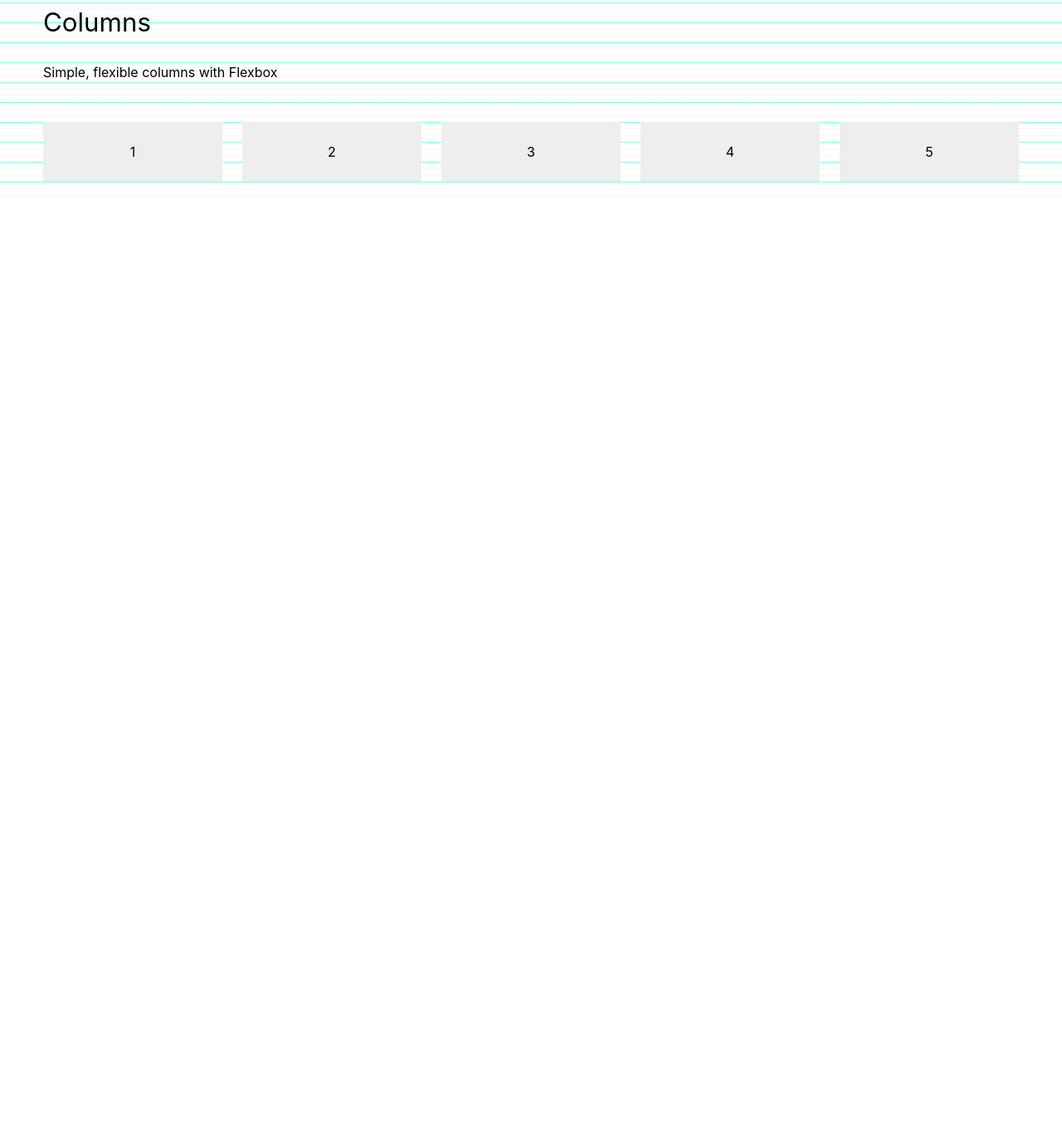
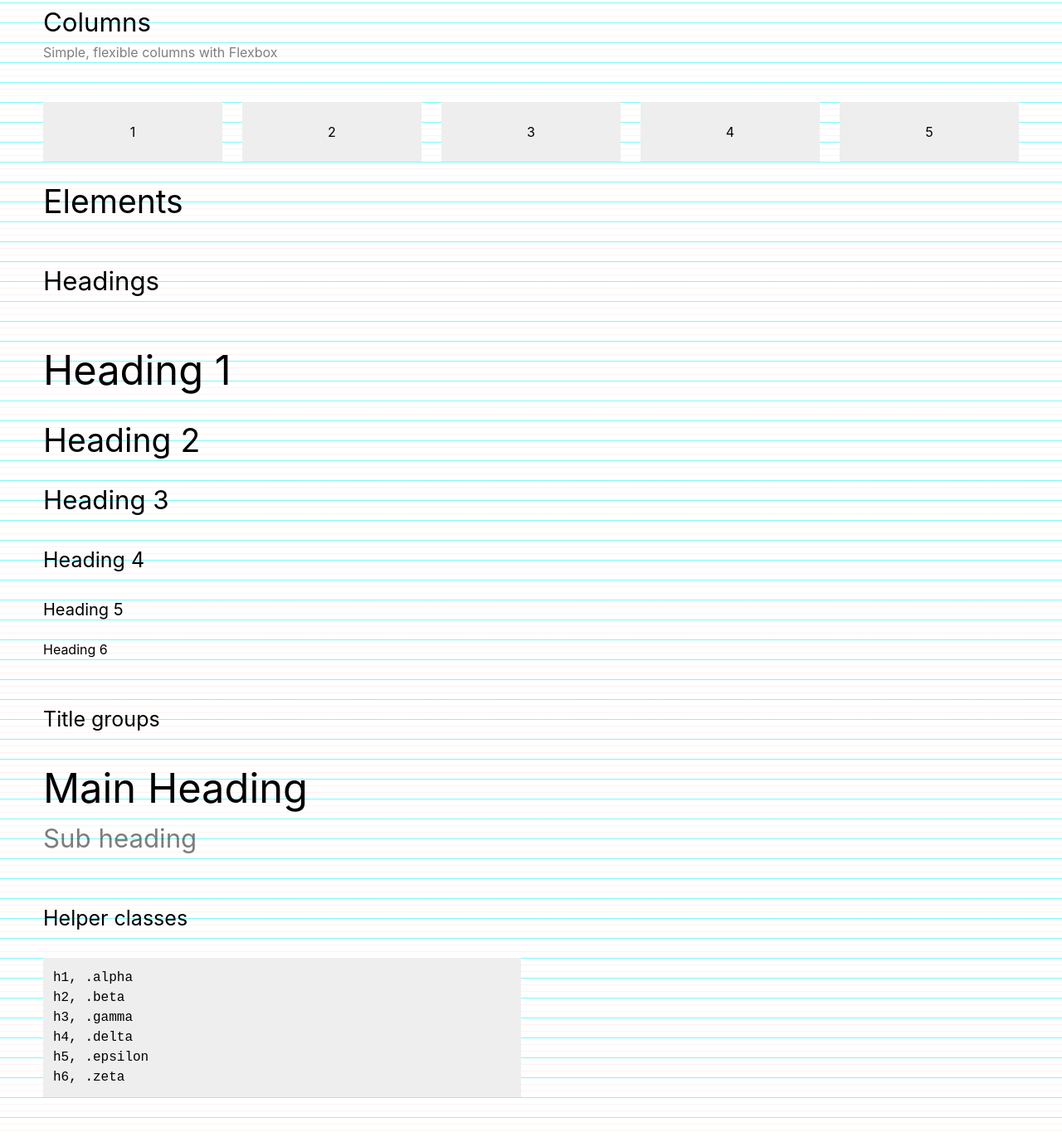
Before and after one commit to jjgrainger/Backpack, a website: page docs/index.html in a window 1280 px wide. Shown: the part 789-2160 px from the top of the page at 83% size. Before the commit the page ends 1032 px from the top, so only its background shows below. Drawn offline with Linux system fonts and the light colour scheme.

Commit message:
add headings titles to docs

```diff
--- a/docs/index.html
+++ b/docs/index.html
@@ -17,8 +17,10 @@
         <div class="container">
             <div class="columns">
                 <div class="column">
-                    <h1>Backpack</h1>
-                    <p class="subtitle">A personal frontend framework</p>
+                    <div class="titles">
+                        <h1 class="title">Backpack</h1>
+                        <p class="subtitle gamma">A personal frontend framework</p>
+                    </div>
                 </div>
             </div>
         </div>
@@ -29,8 +31,10 @@
             <div class="container">
                 <div class="columns">
                     <div class="column">
-                        <h2>Layout</h2>
-                        <p class="subtitle">Create flexible layouts quickly</p>
+                        <div class="titles">
+                            <h2 class="title">Layout</h2>
+                            <p class="subtitle delta">Create flexible layouts quickly</p>
+                        </div>
                     </div>
                 </div>
             </div>
@@ -71,8 +75,10 @@
             <div class="container">
                 <div class="columns">
                     <div class="column">
-                        <h3>Columns</h3>
-                        <p class="subtitle">Simple, flexible columns with Flexbox</p>
+                        <div class="titles">
+                            <h3 class="title">Columns</h3>
+                            <p class="subtitle">Simple, flexible columns with Flexbox</p>
+                        </div>
                     </div>
                     <div class="column"></div>
                 </div>
@@ -96,6 +102,62 @@
             </div>
         </section>
 
+        <section id="elements">
+            <div class="container">
+                <div class="columns">
+                    <div class="column">
+                        <h2>Elements</h2>
+                    </div>
+                    <div class="column"></div>
+                </div>
+            </div>
+        </section>
+
+        <section id="headings">
+            <div class="container">
+                <div class="columns">
+                    <div class="column">
+                        <h3>Headings</h3>
+                    </div>
+                    <div class="column"></div>
+                </div>
+
+                <div class="columns">
+                    <div class="column">
+                        <h1>Heading 1</h1>
+                        <h2>Heading 2</h2>
+                        <h3>Heading 3</h3>
+                        <h4>Heading 4</h4>
+                        <h5>Heading 5</h5>
+                        <h6>Heading 6</h6>
+                    </div>
+                </div>
+
+                <div class="columns">
+                    <div class="column">
+                        <h4>Title groups</h4>
+
+                        <div class="titles">
+                            <h1 class="title">Main Heading</h1>
+                            <p class="subtitle gamma">Sub heading</p>
+                        </div>
+                    </div>
+                </div>
+
+                <div class="columns">
+                    <div class="column">
+                        <h4>Helper classes</h4>
+                        <pre><code>h1, .alpha
+h2, .beta
+h3, .gamma
+h4, .delta
+h5, .epsilon
+h6, .zeta</code></pre>
+                    </div>
+                    <div class="column"></div>
+                </div>
+            </div>
+        </section>
     </main>
 
 </body>
--- a/sass/elements/headings.scss
+++ b/sass/elements/headings.scss
@@ -4,13 +4,8 @@
 
  .heading,
  h1, h2, h3, h4, h5, h6 {
-     font-family: $type-title-font;
+    font-family: $type-title-font;
  }
-
- // title and subtitle might be slightly different to headings
- // maybe not bold, or sub-title is knocked back
- .title {}
- .subtitle {}
 
  // this is strictly font sizing
  // alpha would be the same size as h1
@@ -21,3 +16,19 @@
  h4, .delta   { @include scale(3); }
  h5, .epsilon { @include scale(2); }
  h6, .zeta    { @include scale(1); }
+
+ // title and subtitle might be slightly different to headings
+ // maybe not bold, or sub-title is knocked back
+
+.titles {
+    margin-bottom: $type-leading * 1rem;
+
+    & * {
+        margin-bottom: 0;
+    }
+}
+
+ .title {}
+ .subtitle {
+    opacity: 0.5;
+ }
```
Also changed, not shown: docs/css/backpack.min.css, 1 other file.
